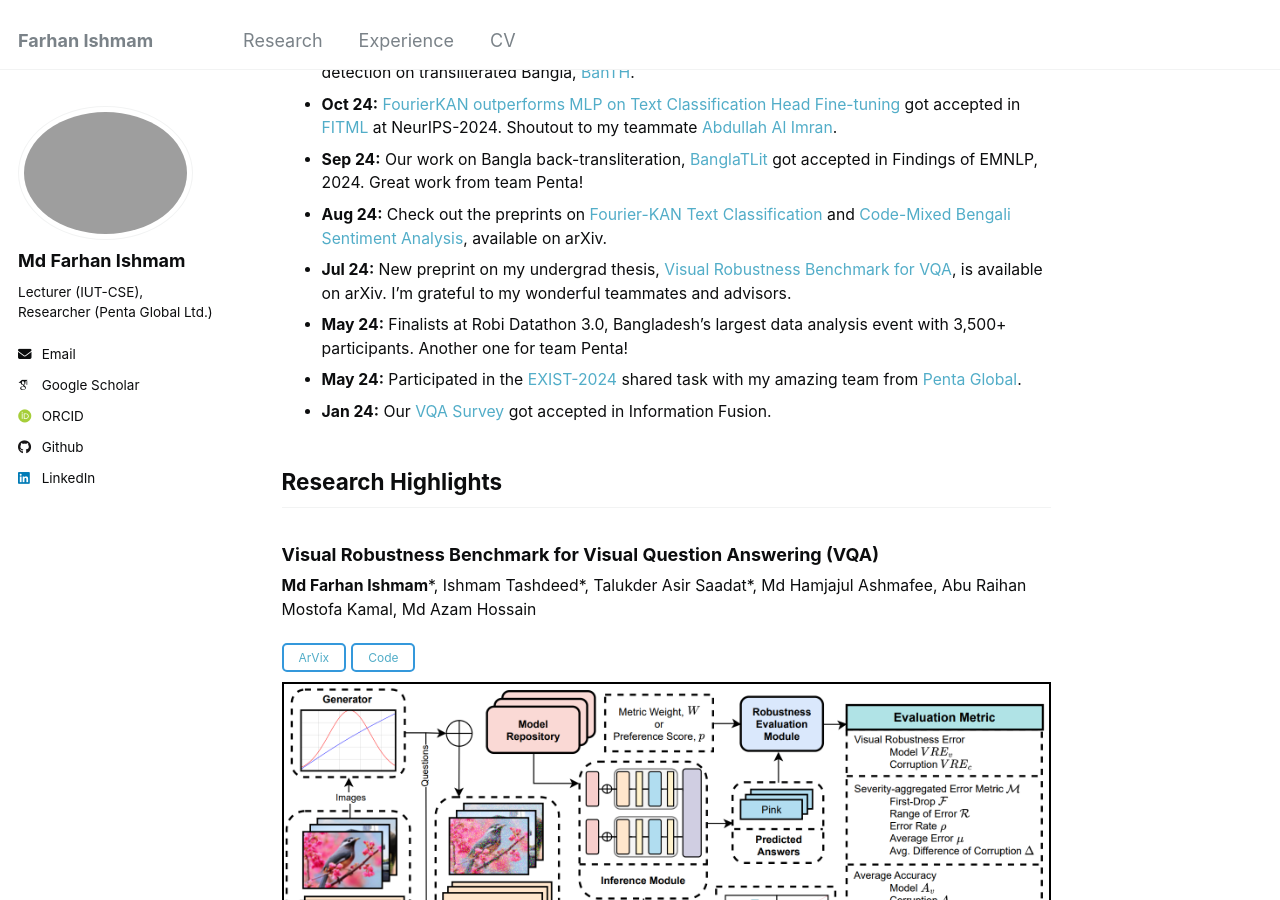
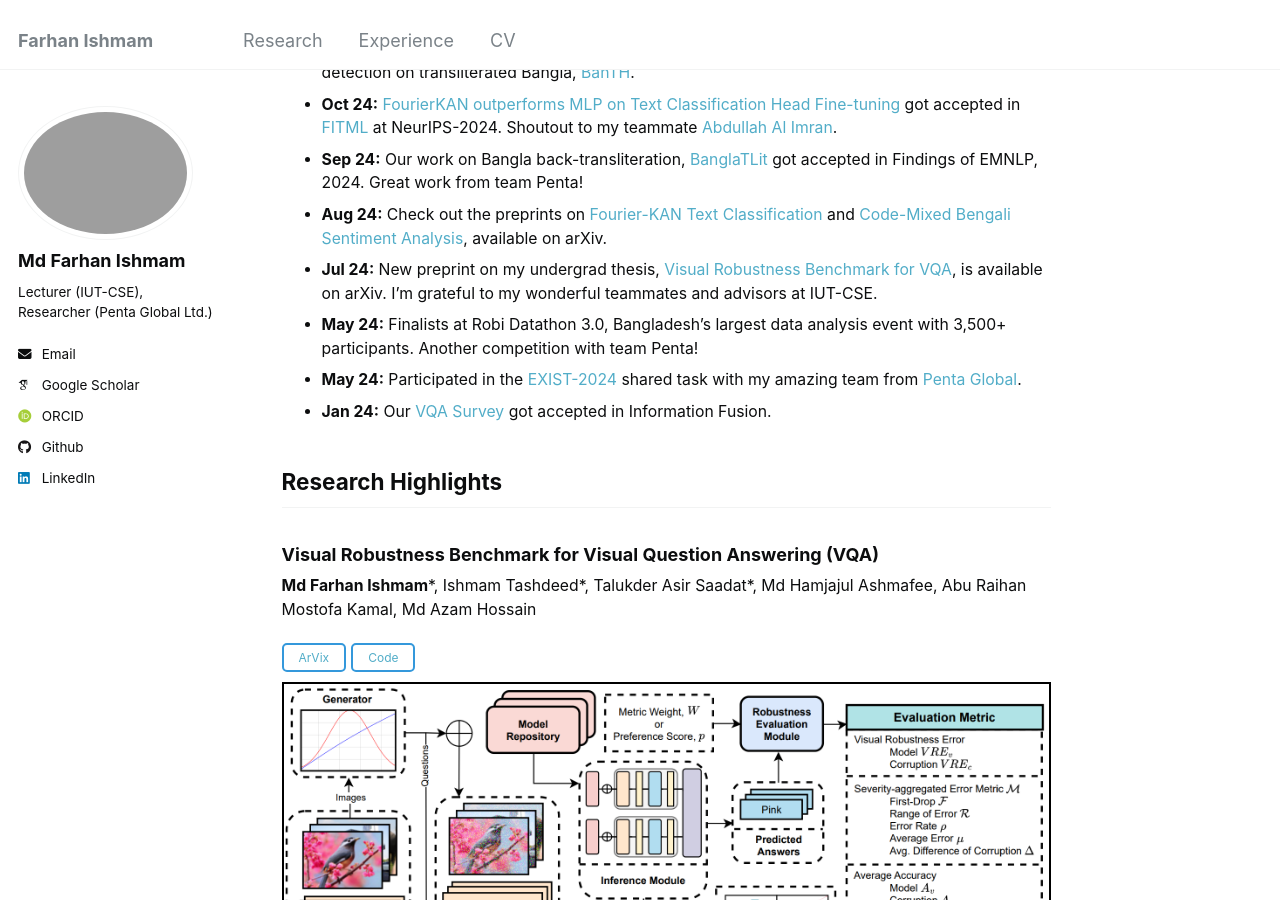
Before and after one commit to farhanishmam/farhanishmam.github.io, a Jekyll site: the page built from _pages/about.md, in a window 1280 px wide and 900 px high, scrolled down 695 px. Built offline with Jekyll 4.4.1, drawn with Linux system fonts in a browser that asks for light colours; some web fonts are replaced; some of the changed text lies outside the part shown.

Commit message:
Update about.md

```diff
--- a/_pages/about.md
+++ b/_pages/about.md
@@ -64,8 +64,8 @@ Hi, I'm a Lecturer and final year Masters student at <a href="https://cse.iutoic
 - **Oct 24:** <a href="https://github.com/farhanishmam/BanglaTLit">FourierKAN outperforms MLP on Text Classification Head Fine-tuning</a> got accepted in [FITML](https://sites.google.com/view/neurips2024-ftw) at NeurIPS-2024. Shoutout to my teammate [Abdullah Al Imran](https://www.imranabdullah.com/about).
 - **Sep 24:** Our work on Bangla back-transliteration, <a href="https://github.com/farhanishmam/BanglaTLit">BanglaTLit</a> got accepted in Findings of EMNLP, 2024. Great work from team Penta!
 - **Aug 24:** Check out the preprints on <a href="https://arxiv.org/abs/2408.08803">Fourier-KAN Text Classification</a> and <a href="https://arxiv.org/abs/2408.08964">Code-Mixed Bengali Sentiment Analysis</a>, available on arXiv.
-- **Jul 24:** New preprint on my undergrad thesis, <a href="https://arxiv.org/abs/2407.03386">Visual Robustness Benchmark for VQA</a>, is available on arXiv. I'm grateful to my wonderful teammates and advisors.
-- **May 24:** Finalists at Robi Datathon 3.0, Bangladesh's largest data analysis event with 3,500+ participants. Another one for team Penta!
+- **Jul 24:** New preprint on my undergrad thesis, <a href="https://arxiv.org/abs/2407.03386">Visual Robustness Benchmark for VQA</a>, is available on arXiv. I'm grateful to my wonderful teammates and advisors at IUT-CSE.
+- **May 24:** Finalists at Robi Datathon 3.0, Bangladesh's largest data analysis event with 3,500+ participants. Another competition with team Penta!
 - **May 24:** Participated in the <a href="http://nlp.uned.es/exist2024/">EXIST-2024</a> shared task with my amazing team from <a href="https://www.pentabd.com/">Penta Global</a>.
 - **Jan 24:** Our <a href="https://www.sciencedirect.com/science/article/abs/pii/S1566253524000484">VQA Survey</a> got accepted in Information Fusion.
 <br>
@@ -135,7 +135,7 @@ Md Fahim\*, Fariha Tanjim Shifat\*, <b>Md Farhan Ishmam</b>\*, Deeparghya Dutta
 
 <ul style="font-size: 16px;">
     <li> How can we enhance the representation of romanized Bangla for automatic back-transliteration using seq2seq models?</li>
-    <li> We propose large-scale pre-training corpus and Bangla back-transliteration datasets for fully fine-tuning language-encoders and seq2seq models.</li>
+    <li> We propose large-scale pre-training corpus and Bangla back-transliteration datasets for fully fine-tuning language encoders and seq2seq models.</li>
     <li> We aggregate representations from transliterated Bangla encoders with seq2seq models [Dual Encoders->Aggregation->Decoder architecture] to achieve SOTA on Bangla back-transliteration.</li>
 </ul>
 
```
